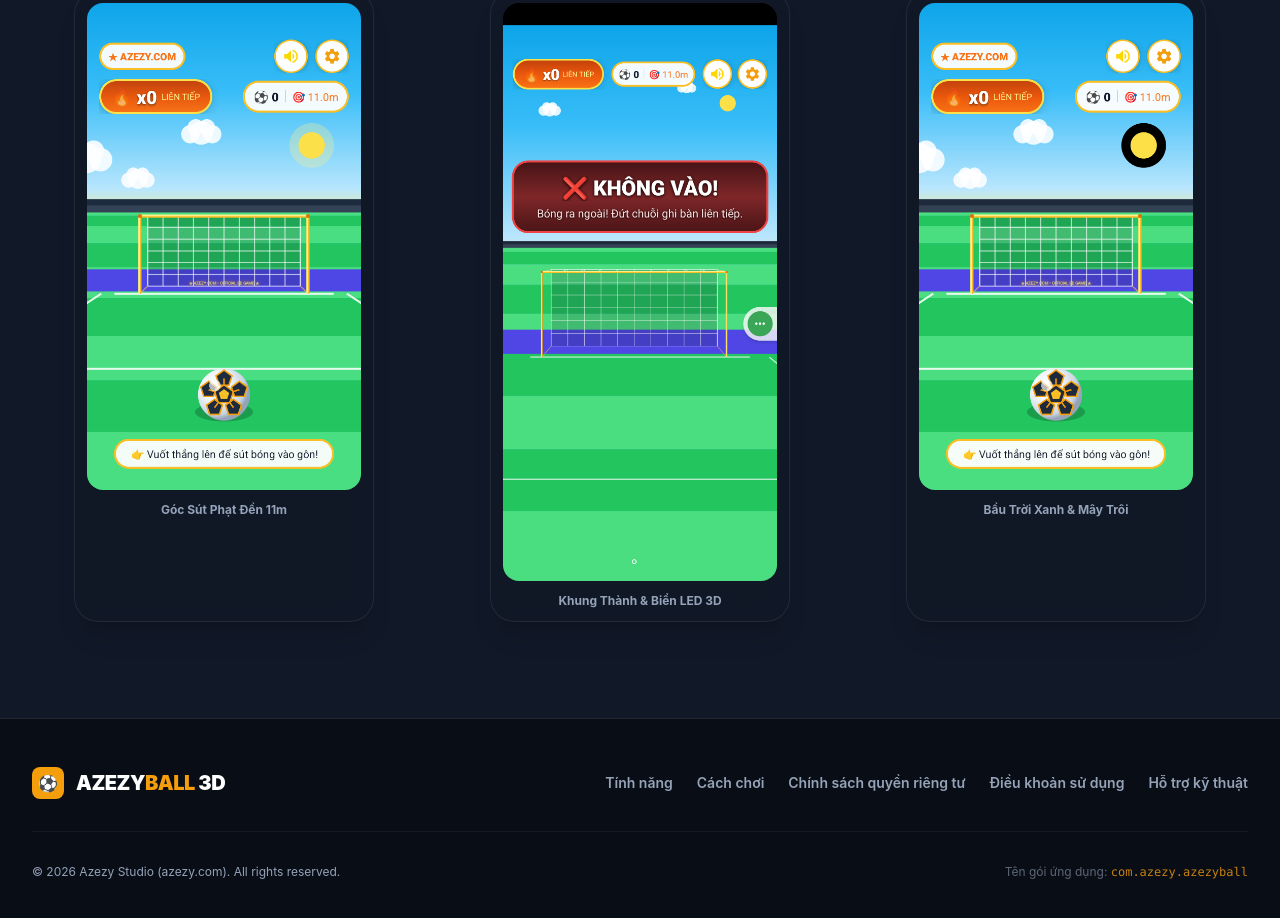
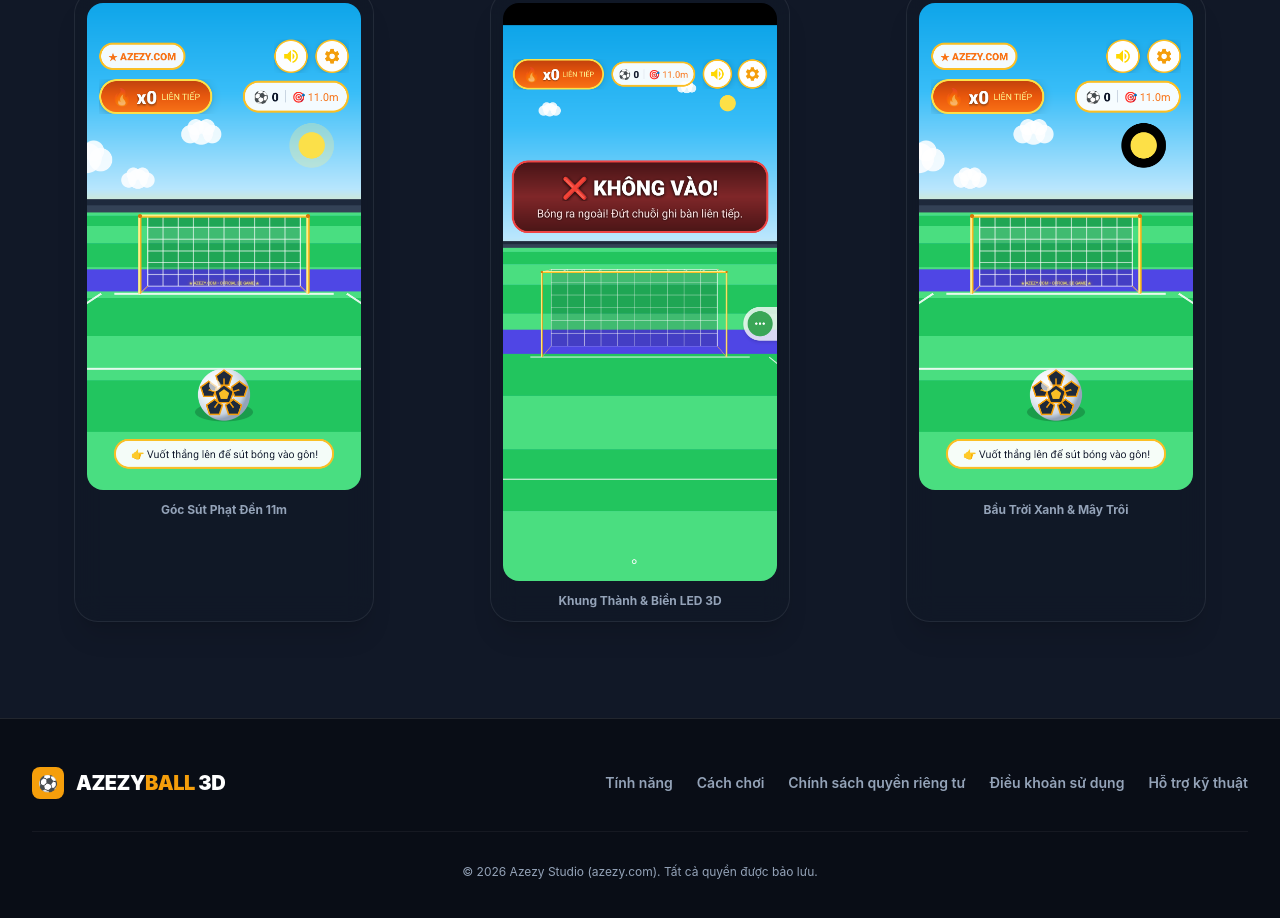
Before and after one commit to caykhe36/azezyball, a plain HTML site: page web/index.html in a window 1280 px wide. Shown: the part 2531-3449 px from the top of the page. Drawn offline with nearby package versions, Linux system fonts and the light colour scheme.

Commit message:
clean(web): Tinh chỉnh giao diện trang web gọn gàng, loại bỏ toàn bộ thông tin kỹ thuật không cần thiết

```diff
--- a/web/index.html
+++ b/web/index.html
@@ -287,9 +287,8 @@
                 </div>
             </div>
 
-            <div class="mt-8 pt-8 border-t border-white/5 text-center text-xs text-textGray flex flex-col sm:flex-row justify-between items-center gap-4">
-                <p>© 2026 Azezy Studio (azezy.com). All rights reserved.</p>
-                <p class="text-textGray/60">Tên gói ứng dụng: <code class="text-primaryGold/80">com.azezy.azezyball</code></p>
+            <div class="mt-8 pt-8 border-t border-white/5 text-center text-xs text-textGray">
+                <p>© 2026 Azezy Studio (azezy.com). Tất cả quyền được bảo lưu.</p>
             </div>
         </div>
     </footer>
```
Also changed, not shown: web/privacy.html (+1 -1 lines).
